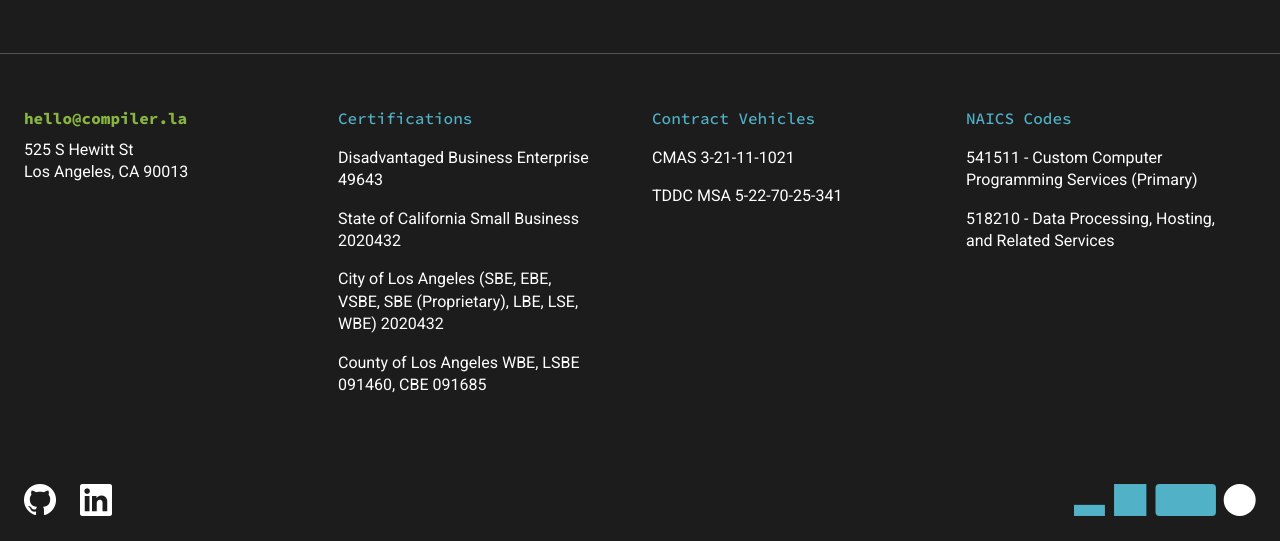
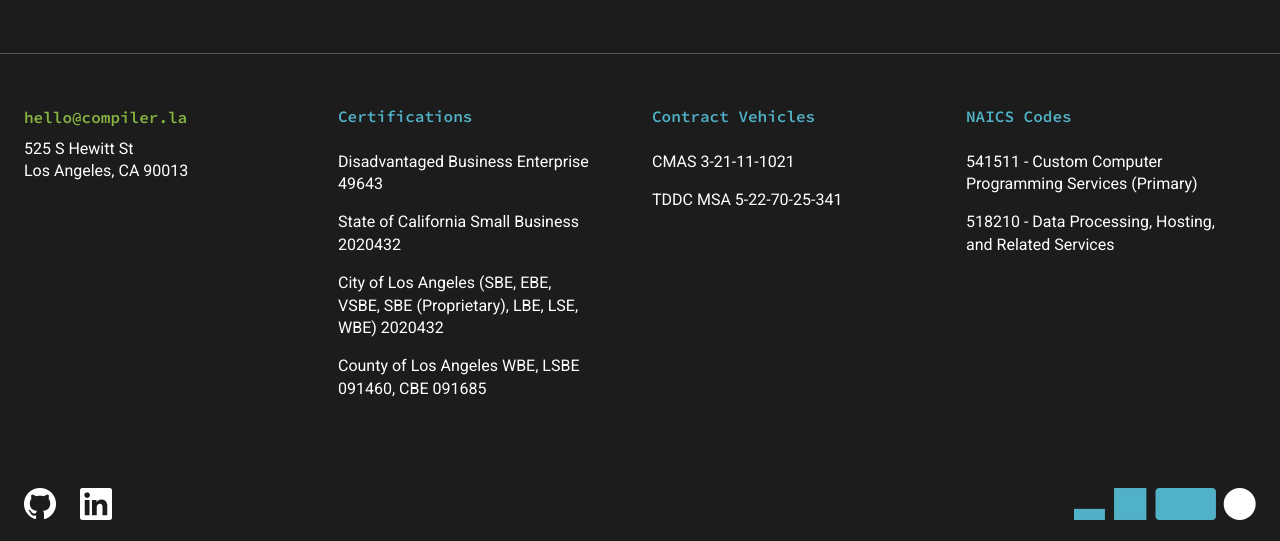
Before and after one commit to compilerla/compiler.la, a Jekyll site: the page built from index.html, in a window 1280 px wide. Shown: the part 632-1173 px from the top of the page. Built offline with Jekyll 4.4.1, drawn with Linux system fonts in a browser that asks for light colours.

Commit message:
refactor(css): use h4 for certs, footer

```diff
--- a/_includes/certs.html
+++ b/_includes/certs.html
@@ -1,6 +1,6 @@
 {% for cert in site.data.certs %}
 <div class="pe-lg-5 pt-lg-5 mt-lg-1 pb-5">
-    <span class="fs-6 monospace text-secondary pb-md-2">{{ cert.name }}</span>
+    <h4 class="text-secondary pb-md-2">{{ cert.name }}</h4>
     <ul class="list-unstyled">
         {% for value in cert.values %}
         <li class="mt-3">{{ value }}</li>
--- a/_layouts/default.html
+++ b/_layouts/default.html
@@ -56,7 +56,7 @@
         <div class="container-fluid">
             <div class="row d-flex flex-column flex-lg-row row-cols-lg-4">
                 <div class="pt-lg-5 mt-lg-1 pt-4 mt-3 pb-5">
-                    <a href="mailto:hello@compiler.la" class="monospace text-primary">hello@compiler.la</a>
+                    <a href="mailto:hello@compiler.la" class="h4 text-primary">hello@compiler.la</a>
                     <p class="address pt-2 mb-0">
                         525 S Hewitt St<br />Los Angeles, CA 90013
                     </p>
--- a/styles/base.css
+++ b/styles/base.css
@@ -52,7 +52,7 @@ a {
     color: var(--brand-primary-green);
     text-decoration: none;
     transition: 250ms;
-    font-weight: 700;
+    font-weight: 500;
 }
 
 a:hover:not(.btn) {
@@ -77,6 +77,7 @@ h3,
 h4,
 .h4 {
     font-family: var(--bs-font-monospace);
+    letter-spacing: 0;
 }
 
 .sans-serif {
@@ -111,7 +112,6 @@ h2,
     font-size: var(--h2-font-size);
     font-weight: 700;
     line-height: 120%;
-    letter-spacing: 0;
     margin: 0;
 }
 
@@ -121,13 +121,15 @@ h3,
     font-size: var(--h3-font-size);
     font-weight: 700;
     line-height: 120%;
-    letter-spacing: 0;
     margin-top: calc(40rem / 16);
     margin-bottom: 1rem;
 }
 
-h4 {
+h4,
+.h4 {
     font-size: 1rem;
+    font-weight: 600;
+    line-height: 130%;
 }
 
 h5 {
```
